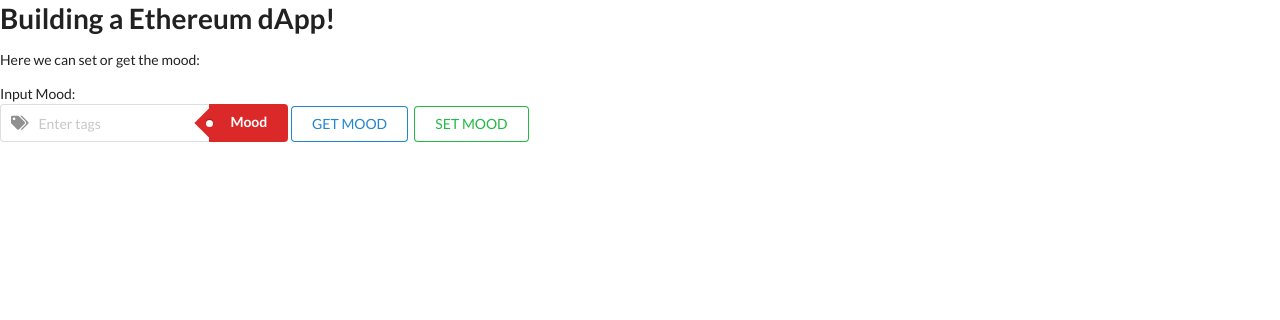
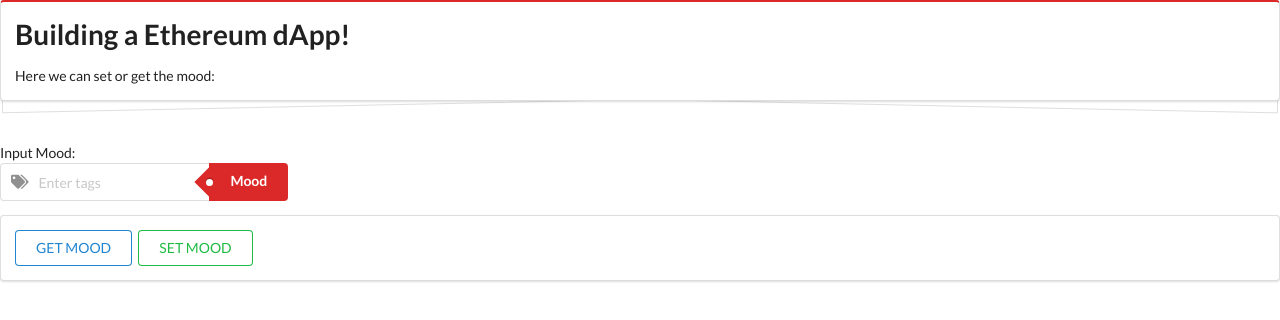
Before and after one commit to baimamboukar/ethereum-solidity-basics, a plain HTML site: page index.html in a window 1280 px wide. Drawn offline with nearby package versions, Linux system fonts and the light colour scheme.

Commit message:
adding segments

```diff
--- a/index.html
+++ b/index.html
@@ -12,8 +12,10 @@
 </head>
 
 <body>
-    <h1>Building a Ethereum dApp!</h1>
-    <p>Here we can set or get the mood:</p>
+    <div class="ui red piled segment">
+        <h1>Building a Ethereum dApp!</h1>
+        <p>Here we can set or get the mood:</p>
+    </div>
     <label for="mood">Input Mood:</label> <br />
     <div class="ui right labeled left icon input">
         <i class="tags icon"></i>
@@ -23,8 +25,10 @@
         </a>
     </div>
 
-    <button class="ui primary basic button" id="getmood">GET MOOD</button>
-    <button class="ui positive basic button" id="setmood">SET MOOD</button>
+    <div class="ui segment">
+        <button class="ui primary basic button" id="getmood">GET MOOD</button>
+        <button class="ui positive basic button" id="setmood">SET MOOD</button>
+    </div>
 
     <script src="https://cdnjs.cloudflare.com/ajax/libs/semantic-ui/2.4.1/semantic.min.js"
         integrity="sha512-dqw6X88iGgZlTsONxZK9ePmJEFrmHwpuMrsUChjAw1mRUhUITE5QU9pkcSox+ynfLhL15Sv2al5A0LVyDCmtUw=="
```
